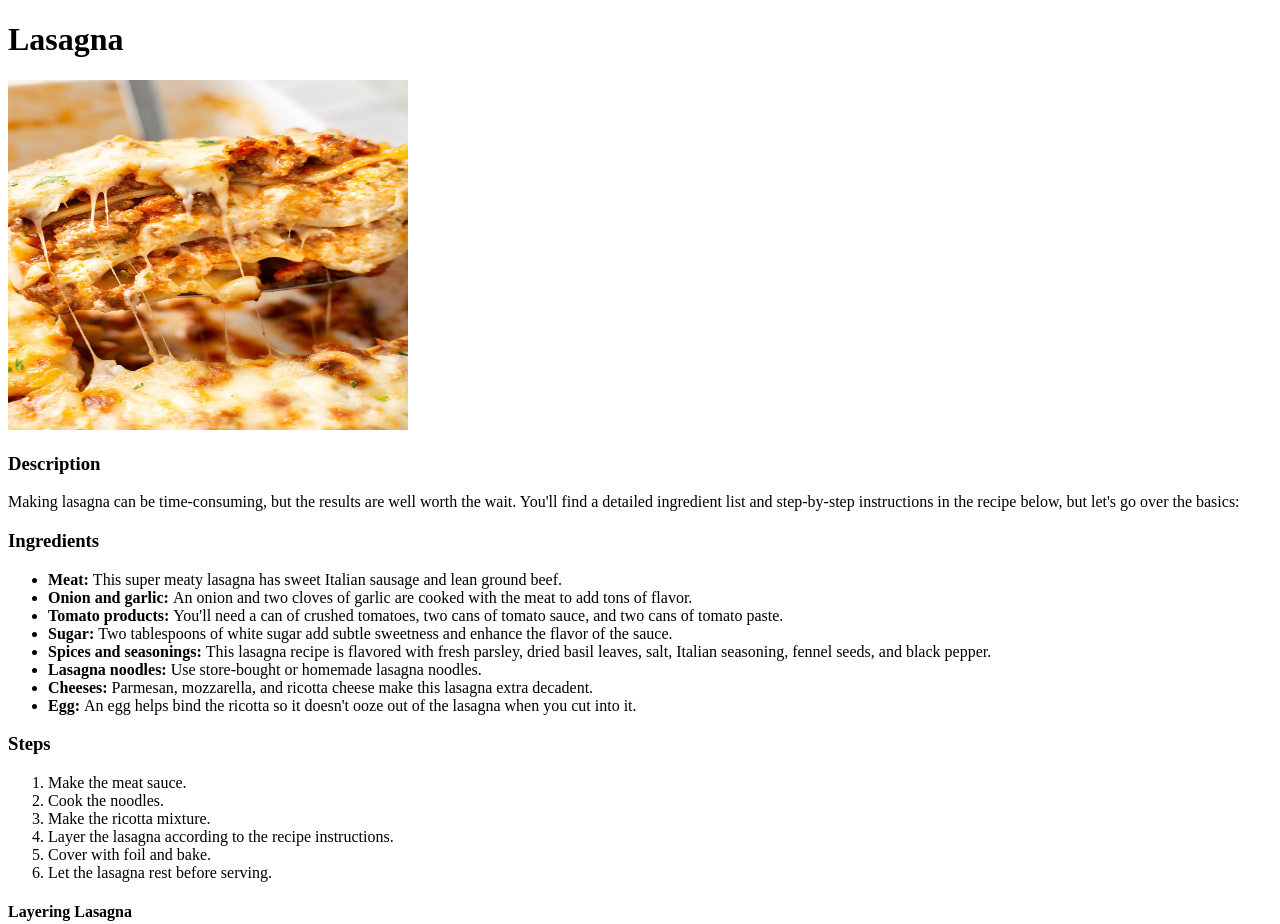
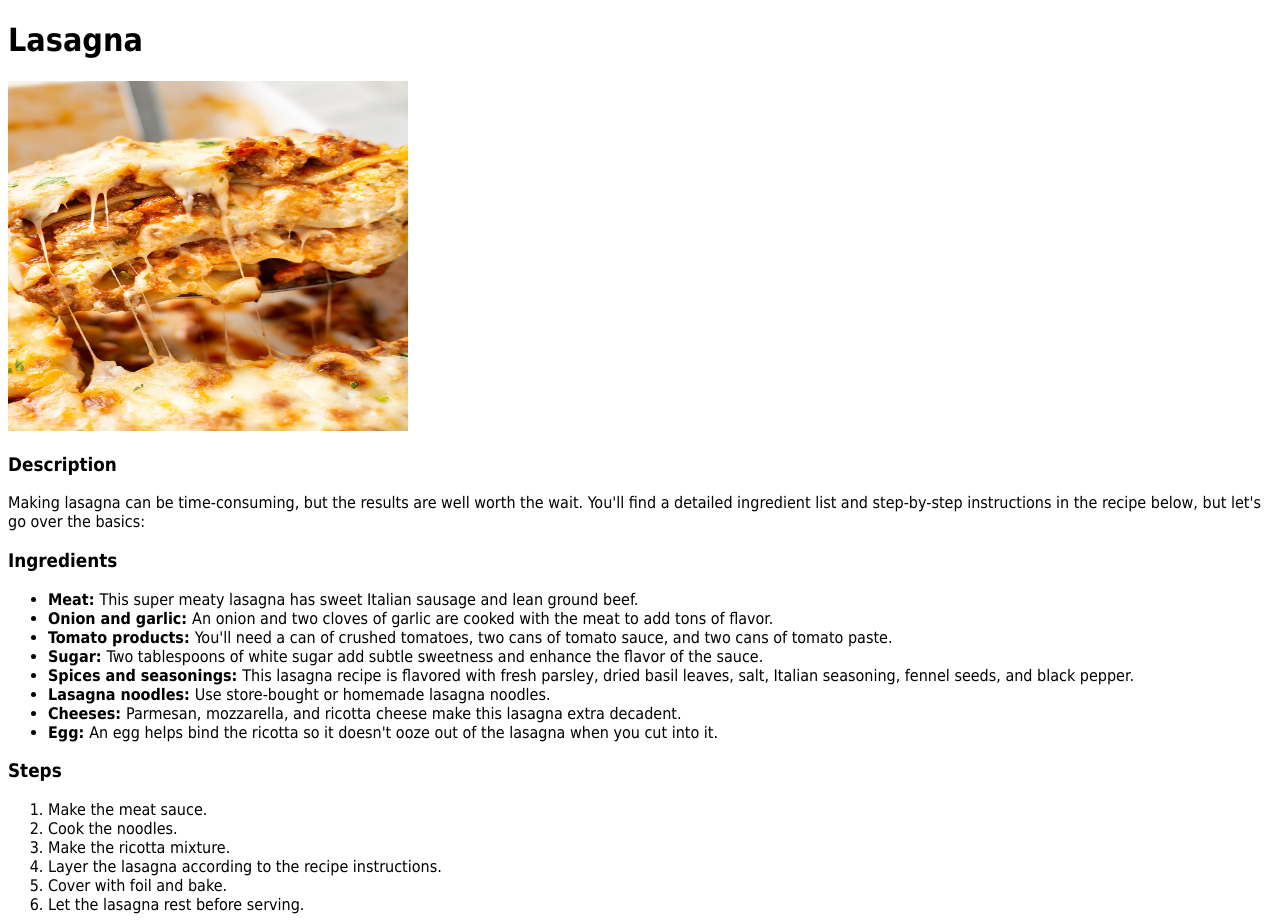
Before and after one commit to Melisa-t/odin-recipes, a plain HTML site: page Recipes/lasagna.html in a window 1280 px wide. Shown: the top 924 px of the page. Drawn offline with Linux system fonts and the light colour scheme.

Commit message:
Add stylesheet Added stylesheet and changed font of each page

```diff
--- a/Recipes/lasagna.html
+++ b/Recipes/lasagna.html
@@ -4,6 +4,7 @@
     <meta charset="UTF-8">
     <meta name="viewport" content="width=device-width, initial-scale=1.0">
     <title>Lasagna Recipe</title>
+    <link rel="stylesheet" href="../styles.css">
 </head>
 <body>
     <h1>Lasagna</h1>
--- /dev/null
+++ b/styles.css
@@ -0,0 +1,7 @@
+html{
+    font-family: Tahoma;
+}
+
+h1{
+    font-weight: bolder;
+}
```
Also changed, not shown: Recipes/mousakka.html (+1 -0 lines), Recipes/tr-burger.html (+1 -0 lines), index.html (+1 -0 lines).
